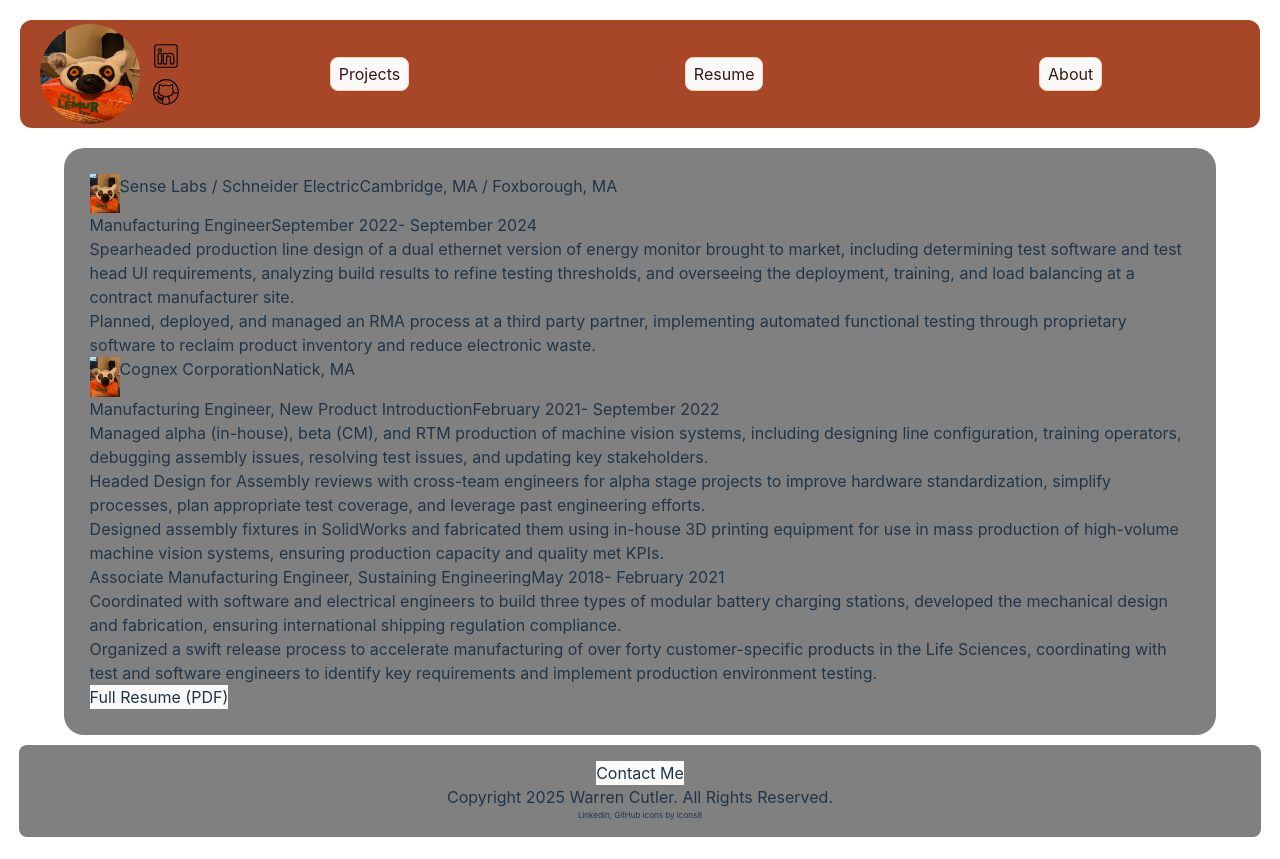
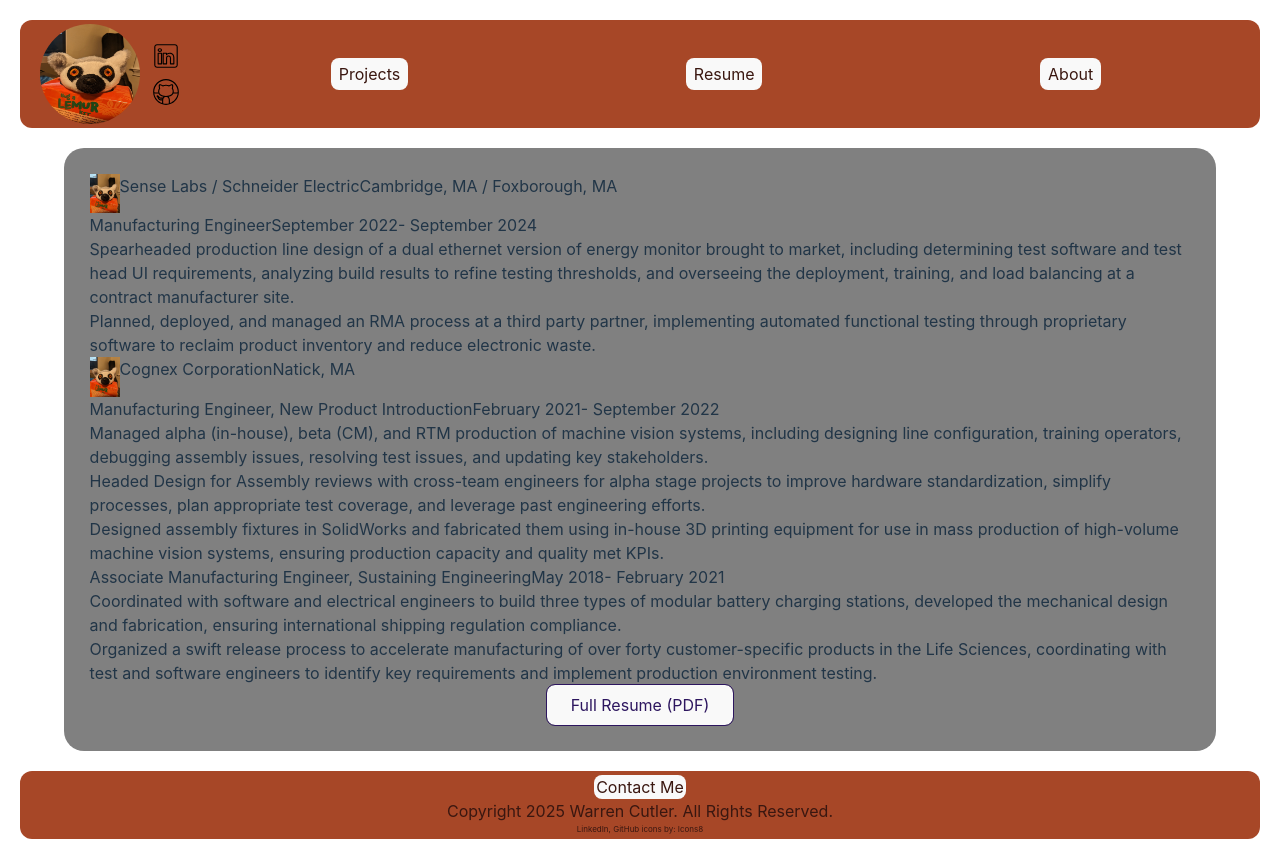
Before and after one commit to warren-cutler/warren-cutler-website, a React (Vite) app: page /resume in a window 1280 px wide. Built offline with nearby package versions, Linux system fonts and the light colour scheme.

Commit message:
implement: button styling options

```diff
--- a/package.json
+++ b/package.json
@@ -11,6 +11,7 @@
   },
   "dependencies": {
     "@tailwindcss/vite": "^4.0.6",
+    "classnames": "^2.5.1",
     "react": "^18.3.1",
     "react-dom": "^18.3.1",
     "react-router-dom": "^7.1.5",
--- /dev/null
+++ b/src/components/Button.tsx
@@ -0,0 +1,46 @@
+import cx from 'classnames';
+import { useMemo } from 'react';
+
+interface ButtonProps {
+  size?: 'thin' | 'normal' | 'thick';
+  primary?: boolean;
+  bordered?: boolean;
+  children: React.ReactNode;
+}
+
+export const Button = ({
+  size = 'normal',
+  primary = true,
+  bordered = false,
+  children,
+}: ButtonProps) => {
+  const sizeStyle = useMemo(() => {
+    if (size === 'thin') return 'px-0.5 py-0';
+    if (size === 'normal') return 'px-2 py-1';
+    if (size === 'thick') return 'px-6 py-2';
+  }, [size]);
+
+  const colorStyle = useMemo(() => {
+
+    if (primary && !bordered)
+      return `bg-primary-300    text-primary-950 hover:text-secondary-950 hover:bg-secondary-300 hover:outline hover:outline-secondary-950`;
+    if (primary && bordered)
+      return `bg-primary-300  outline outline-primary-950  text-primary-950 hover:text-secondary-950 hover:outline hover:bg-secondary-300 hover:outline-secondary-950`;
+    if (!primary && !bordered)
+      return `bg-secondary-300    text-secondary-950 hover:text-primary-950 hover:bg-primary-300  hover:outline hover:outline-primary-950`;
+    if (!primary && bordered)
+      return `bg-secondary-300  outline outline-secondary-950  text-secondary-950 hover:text-primary-950 hover:outline hover:bg-primary-300  hover:outline-primary-950`;
+  }, [primary, bordered]);
+
+  return (
+    <button
+      className={cx(
+        'rounded-lg duration-300 ease-in ',
+        colorStyle,
+        sizeStyle
+      )}
+    >
+      {children}
+    </button>
+  );
+};
--- a/src/components/PrimaryButton.tsx
+++ /dev/null
@@ -1,11 +0,0 @@
-type PrimaryButtonProps = {
-  buttonText: string;
-};
-
-export const PrimaryButton = ({ buttonText }: PrimaryButtonProps) => {
-  return (
-    <button className='bg-primary-200 border border-primary-200 rounded-lg px-2 py-1 duration-300 ease-in text-primary-950 hover:text-secondary-950 hover:bg-secondary-200 hover:border hover:border-secondary-950'>
-      {buttonText}
-    </button>
-  );
-};
--- a/src/containers/Footer.tsx
+++ b/src/containers/Footer.tsx
@@ -1,15 +1,35 @@
 import { Link } from 'react-router-dom';
+
+//components
+import { Button } from '../components/Button';
 
 export const Footer = () => {
   const currentTime = new Date();
 
   return (
-    <div className='footerBar'>
+    <div className='flex-col bg-primary-700 text-primary-950 rounded-xl items-center px-5 m-5 py-1 justify-items-center min-w-sm'>
       <Link to='/contact'>
-        <button>Contact Me</button>
+        <Button size={'thin'}>Contact Me</Button>
       </Link>
-      <p>Copyright {currentTime.getFullYear()} Warren Cutler. All Rights Reserved.</p>
-      <div className='logoLinks'><a target="_blank" href="https://icons8.com/icon/447/linkedin">LinkedIn</a>, <a target="_blank" href="https://icons8.com/icon/12598/github">GitHub</a> icons by <a target="_blank" href="https://icons8.com">Icons8</a></div>
+      <p>
+        Copyright {currentTime.getFullYear()} Warren Cutler. All Rights
+        Reserved.
+      </p>
+      <div className='text-[0.5em]'>
+        <p>
+          <a target='_blank' href='https://icons8.com/icon/447/linkedin'>
+            LinkedIn
+          </a>
+          ,&nbsp;
+          <a target='_blank' href='https://icons8.com/icon/12598/github'>
+            GitHub
+          </a>
+          &nbsp;icons by:&nbsp;
+          <a target='_blank' href='https://icons8.com'>
+            Icons8
+          </a>
+        </p>
+      </div>
     </div>
   );
 };
--- a/src/containers/Navbar.tsx
+++ b/src/containers/Navbar.tsx
@@ -1,7 +1,7 @@
 import { Link } from 'react-router-dom';
 
 //components
-import { PrimaryButton } from '../components/PrimaryButton';
+import { Button } from '../components/Button';
 
 export const Navbar = () => {
   return (
@@ -31,13 +31,13 @@
       </div>
       <div className='flex justify-around grow'>
         <Link to='/projects'>
-          <PrimaryButton buttonText={'Projects'}/>
+          <Button>Projects</Button>
         </Link>
         <Link to='/resume'>
-        <PrimaryButton buttonText={'Resume'}/>
+          <Button>Resume</Button>
         </Link>
         <Link to='/about'>
-        <PrimaryButton buttonText={'About'}/>
+          <Button>About</Button>
         </Link>
       </div>
     </div>
--- a/src/containers/ResumePage.tsx
+++ b/src/containers/ResumePage.tsx
@@ -3,7 +3,8 @@
 //data
 import { jobsData } from '../data/jobsData';
 //components
-import { JobCard } from '../components/JobCard'
+import { JobCard } from '../components/JobCard';
+import { Button } from '../components/Button';
 
 export const ResumePage = () => {
   const jobs: Job[] = jobsData;
@@ -13,7 +14,11 @@
       {jobs.map((job, idx) => {
         return <JobCard key={'Job-' + idx} {...job}></JobCard>;
       })}
-      <a href='/src/assets/cutler_resume.pdf' target="_blank"><button>Full Resume (PDF)</button></a>
+      <div className='self-center'>
+        <a href='/src/assets/cutler_resume.pdf' target='_blank'>
+          <Button size={'thick'} primary={false} bordered={true}>Full Resume (PDF)</Button>
+        </a>
+      </div>
     </div>
   );
 };
```
Also changed, not shown: 1 other file (tests, documents, lock files or other folders).
